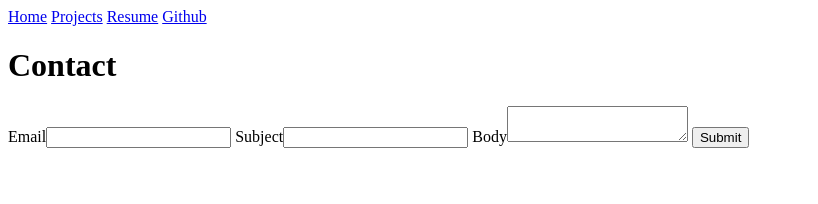
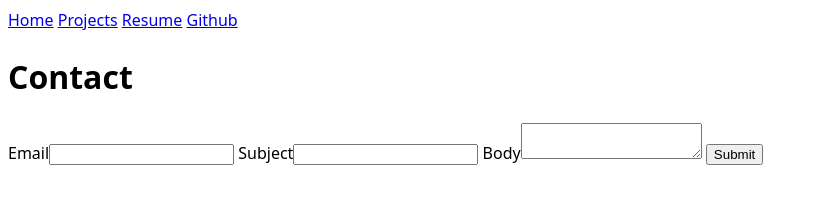
Before and after one commit to TyTodd/data_vis_portfolio, a plain HTML site: page contact/index.html in a window 1280 px wide. Shown: the whole page, without its empty margins (0-818 px from the left). Drawn offline with Linux system fonts and the light colour scheme.

Commit message:
added stylesheet to all pages

```diff
--- a/contact/index.html
+++ b/contact/index.html
@@ -8,6 +8,7 @@
       href="https://unpkg.com/tailwindcss@^1.0/dist/tailwind.min.css"
       rel="stylesheet"
     /> -->
+    <link rel="stylesheet" href="../styles.css" />
   </head>
   <body>
     <nav>
```
Also changed, not shown: projects/index.html (+1 -0 lines).
